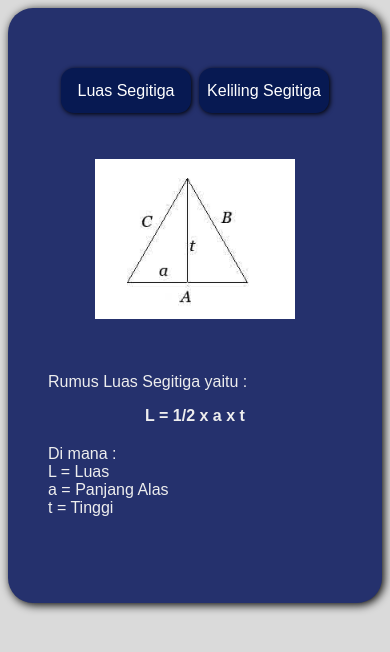
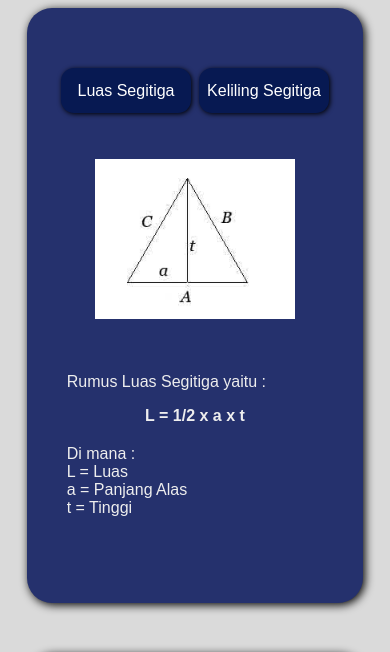
Before and after one commit to revou-fundamental-course/27-nov-23-fahrulfirgiana, a plain HTML site: page index.html in a window 390 px wide. Shown: the top 652 px of the page. Drawn offline with Linux system fonts and the light colour scheme.

Commit message:
edit css

```diff
--- a/css/style.css
+++ b/css/style.css
@@ -129,7 +129,6 @@ border-radius: 6px;
   .surround-container,
   .container-wide {
     width: 100%; /* Mengisi lebar layar pada layar yang lebih kecil */
-    margin-bottom: 20px; /* Memberikan jarak antara kedua container */
   }
 
   .input-value input {
@@ -137,7 +136,7 @@ border-radius: 6px;
   }
 
   .surround-container {
-    max-width: none; /* Hapus lebar maksimum pada layar yang lebih kecil */
+    width: 90%;
   }
 
   .surround-container ul{
```
